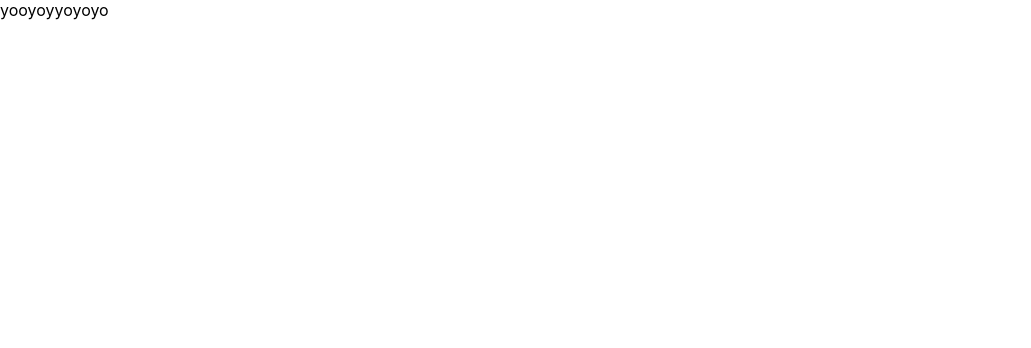
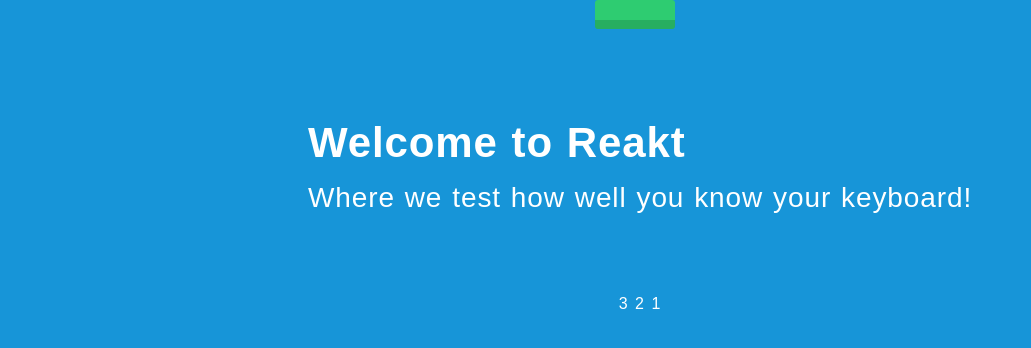
Before and after one commit to alexalextran/keyboard-game, a React (Create React App) app: page / in a window 1280 px wide. Shown: the top 348 px of the page, without its empty margins (0-1031 px from the left). Built offline with nearby package versions, Linux system fonts and the light colour scheme.

Commit message:
created a random letter generator and an if condition

```diff
--- a/src/App.css
+++ b/src/App.css
@@ -1,38 +1,80 @@
-.App {
-  text-align: center;
+* {
+  box-sizing: border-box;
+  padding: 0;
+  margin: 0;
+  font-family: "Raleway", sans-serif;
+  letter-spacing: 0.9px;
+  scroll-behavior: smooth;
+  line-height: 1.6;
+  word-spacing: 1.2px;
+
 }
 
-.App-logo {
-  height: 40vmin;
-  pointer-events: none;
+html{
+ background-color: rgb(23,149,216);
+
+  background-attachment:fixed;
+  height:100%;
 }
 
-@media (prefers-reduced-motion: no-preference) {
-  .App-logo {
-    animation: App-logo-spin infinite 20s linear;
-  }
+section{
+  color: white;
+  display: flex;
+  flex-direction: column;
+  justify-content: center;
+  align-items: center;
 }
 
-.App-header {
-  background-color: #282c34;
-  min-height: 100vh;
+.tutorial{
+  top: 50px;
+  position: absolute;
+  height: 300px;
+  width: fit-content;
+  width: 500px;
+  border-radius: 40px;
+  background-color: rgb(245,245,245);
+  color: black;
   display: flex;
+  justify-content: center;
+  align-items: center;
   flex-direction: column;
-  align-items: center;
-  justify-content: center;
-  font-size: calc(10px + 2vmin);
-  color: white;
+  visibility: hidden;
 }
 
-.App-link {
-  color: #61dafb;
+.header{
+  margin: 70px 0px;
+  font-size: 28px;
 }
 
-@keyframes App-logo-spin {
-  from {
-    transform: rotate(0deg);
-  }
-  to {
-    transform: rotate(360deg);
-  }
-}
+/* From cssbuttons.io by @adamgiebl */
+button {
+  position: relative;
+  padding: 10px 40px;
+  margin: 0px 10px 10px 0px;
+  float: left;
+  border-radius: 3px;
+  font-size: 20px;
+  color: #FFF;
+  text-decoration: none;
+  background-color: #2ecc71;
+  border: none;
+  border-bottom: 9px solid #27ae60;
+  text-shadow: 0px -2px #27ae60;
+  -webkit-transition: all 0.1s;
+  transition: all 0.1s;
+ }
+
+  button:active {
+  -webkit-transform: translate(0px,5px);
+  -ms-transform: translate(0px,5px);
+  transform: translate(0px,5px);
+  border-bottom: 1px solid #2ecc71;
+ }
+
+ .timer{
+   animation: timer 3s linear;
+ }
+
+ @keyframes timer {
+
+ }
--- a/src/components/Mainpage.jsx
+++ b/src/components/Mainpage.jsx
@@ -1,20 +1,70 @@
-import React from 'react';
+import React, { useState } from "react";
+
+
 
 const Mainpage = () => {
-    document.addEventListener('keypress', (event) => {
+  var keyvalue = ("Start!")
+  var level = 1;
+
+
+
+
+
+function makeid() {
+    document.querySelector(".RESULT").innerHTML = "GO!";
+    var possible = "abcdefghijklmnopqrstuvwxyz0123456789`-_=+[{]}|;:',<.>/!@#$%^&*()?";
+
+    for (var i = 0; i < level; i++)
+    keyvalue = (possible.charAt(Math.floor(Math.random() * possible.length)));
+    console.log(keyvalue);
+
+    document.querySelector(".PRESS").innerHTML = keyvalue;
+
+
+    document.addEventListener(
+    "keyup",
+    (event) => {
       event.stopImmediatePropagation();
       var name = event.key;
       var code = event.code;
-        // Alert the key name and key code on keydown
+
       console.log(`Key pressed ${name} \r\n Key code value: ${code}`);
-      }, false);
+
+      if(name == keyvalue){
+        document.querySelector(".RESULT").innerHTML = "NICE!";
+      }
+    },
+    false
+  );
+
+  }
+
+
+
+
+
+
 
 
   return (
-        <div>
-            yooyoyyoyoyo
+    <section>
+      <button onClick={() => setTimeout(makeid, 3000)}></button>
+      <div className="header">
+        <h1>Welcome to Reakt</h1>
+        <p>Where we test how well you know your keyboard!</p>
       </div>
+      <div className="tutorial">
+        <h1>Tutorial</h1>
+        <p>Before you start, here's a mini guide on how to play Reakt</p>
+        <button> Start </button>
+      </div>
+
+      <div className="timer">3 2 1</div>
+      <div className="PRESS"></div>
+
+      <div className="RESULT"></div>
+    </section>
   );
-}
+};
 
 export default Mainpage;
```
Lines whose indentation alone changed are shown as unchanged.
